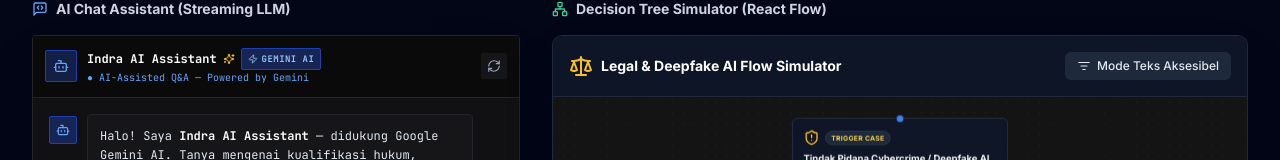
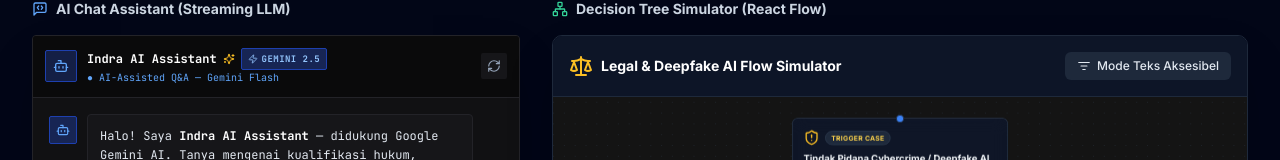
Before and after one commit to Drazeus6/PortofolioIndra, a Next.js app: page /playground in a window 1280 px wide. Shown: the part 309-469 px from the top of the page. Built offline with nearby package versions, Linux system fonts and the light colour scheme.

Commit message:
fix(ai): switch to gemini-flash-latest (confirmed working with this API key), update UI label

```diff
--- a/app/api/chat/route.ts
+++ b/app/api/chat/route.ts
@@ -97,7 +97,7 @@ export async function POST(req: Request) {
       const google = createGoogleGenerativeAI({ apiKey: geminiKey });
 
       const result = await streamText({
-        model: google('gemini-1.5-flash'),
+        model: google('gemini-flash-latest'),
         system: AI_ASSISTANT_SYSTEM_PROMPT,
         messages: sanitizedMessages,
         maxTokens: 600,
--- a/components/widgets/ChatWidget.tsx
+++ b/components/widgets/ChatWidget.tsx
@@ -176,11 +176,11 @@ export function ChatWidget() {
               Indra AI Assistant
               <Sparkles className="w-3 h-3 text-amber-400" />
               <span className="text-[9px] bg-blue-950 border border-blue-800 text-blue-300 px-1.5 py-0.5 rounded-sm uppercase tracking-wider font-bold flex items-center gap-1">
-                <Zap className="w-2.5 h-2.5" /> Gemini AI
+                <Zap className="w-2.5 h-2.5" /> Gemini 2.5
               </span>
             </h3>
             <p className={`text-[10px] ${isStreaming ? 'text-amber-400 animate-pulse' : 'text-blue-400'}`}>
-              {isStreaming ? '● Generating response...' : '● AI-Assisted Q&A — Powered by Gemini'}
+              {isStreaming ? '● Generating response...' : '● AI-Assisted Q&A — Gemini Flash'}
             </p>
           </div>
         </div>
```
